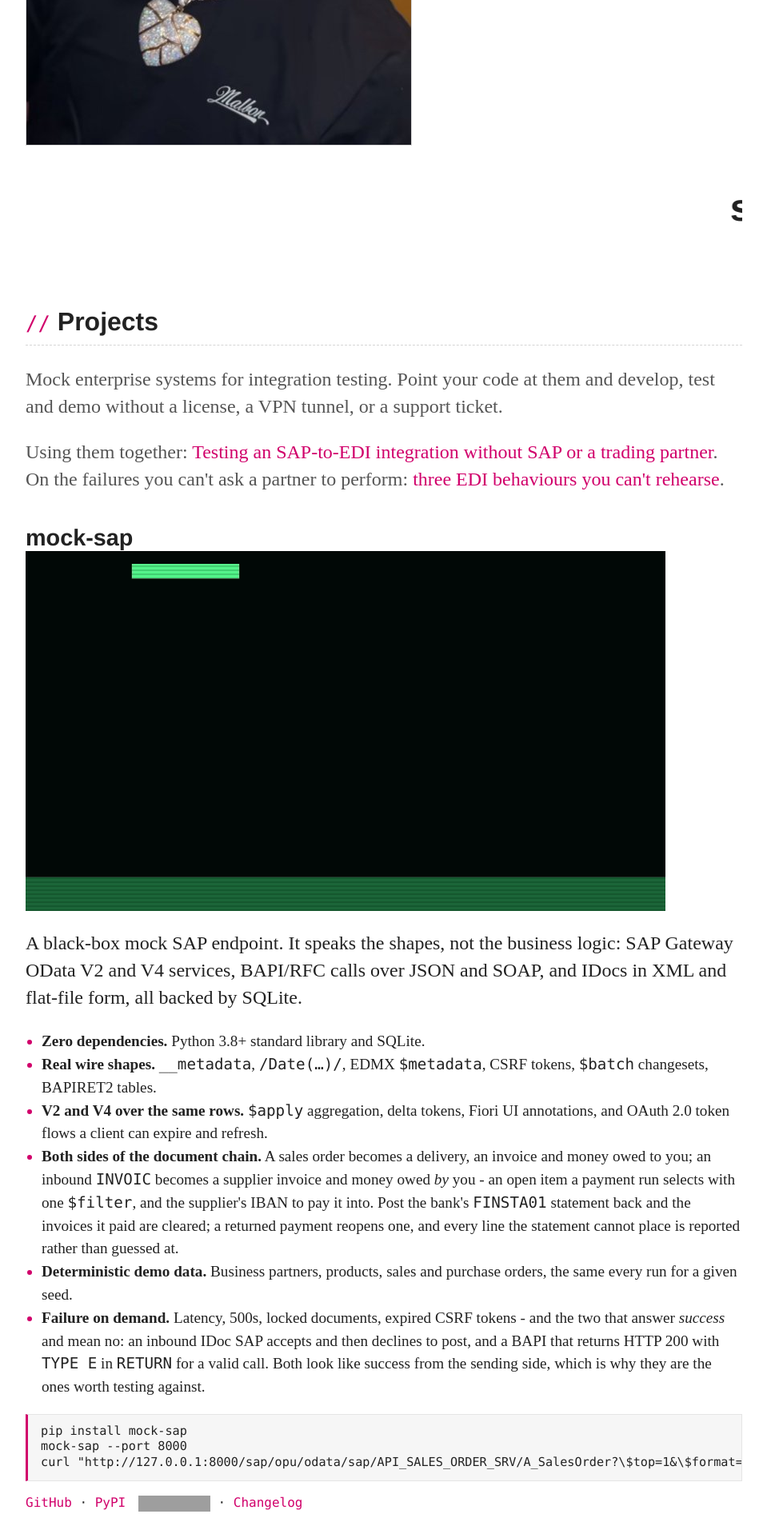
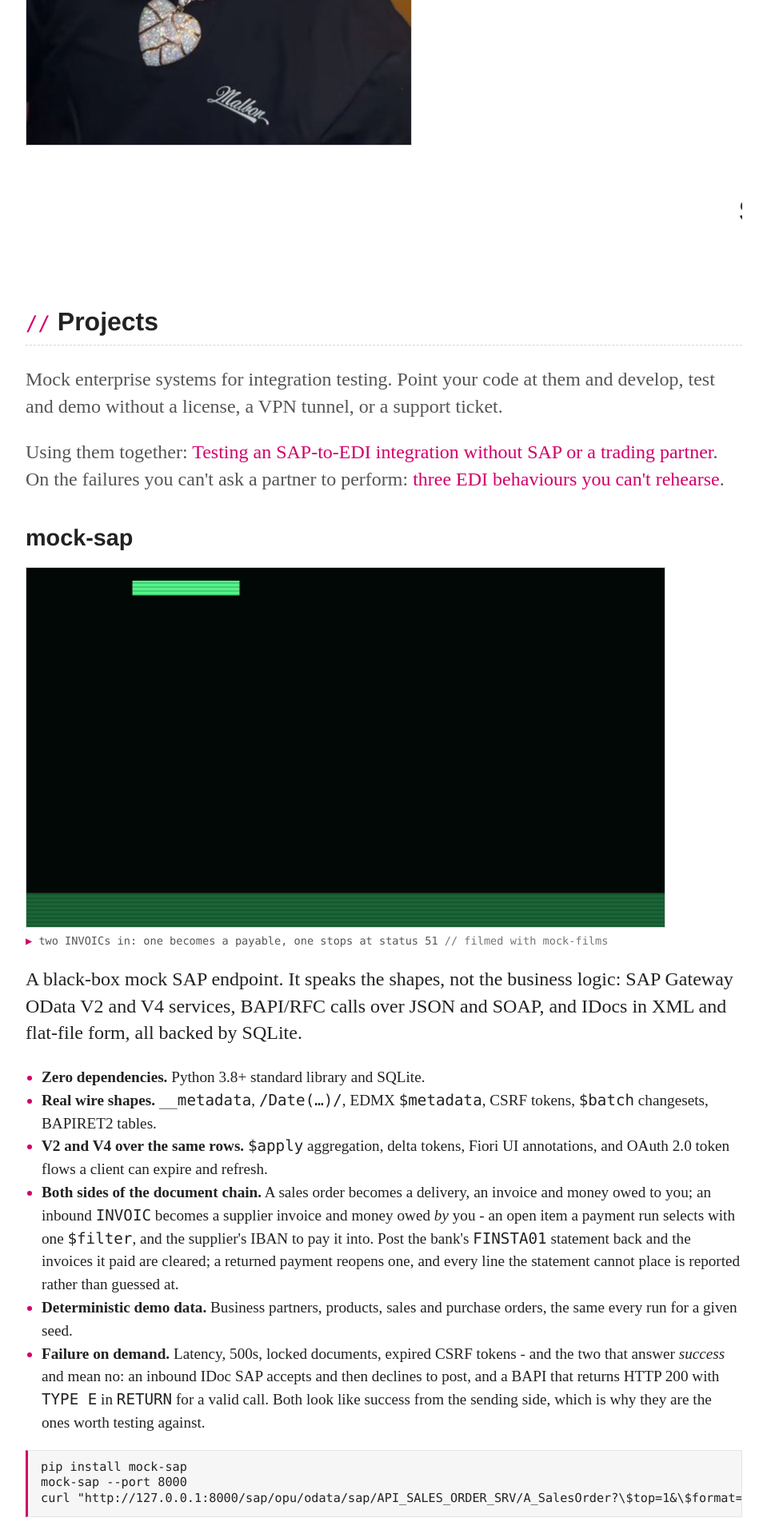
Before and after one commit to rseufert/rseufert.github.io, a Jekyll site: the page built from index.html, in a window 1280 px wide. Shown: the part 593-2506 px from the top of the page at 80% size, without its empty margins (160-1119 px from the left). Built offline with Jekyll 4.4.1, drawn with Linux system fonts in a browser that asks for light colours; some of the changed text lies outside the part shown; grey boxes are pictures that could not be loaded.

Commit message:
Fit the mock-films GIFs to the column, caption them, and give them still frames
The GIFs are 800 wide and nothing scaled them: on a phone the whole page
scrolled sideways to 816px, and on a laptop they ran 83px past the column.
Each is now a captioned figure that scales to the column, framed like the
photo, with width and height so the page does not jump while they load,
alt text that says what each exchange shows, and lazy loading below the
first card. A visitor who asked for less motion gets each film's final
frame instead, through <picture>; the stills are lossless, from the GIF's
own palette. align=center goes: it is not a value img takes.

Co-Authored-By: Claude Opus 5.5 <noreply@anthropic.com>
Claude-Session: https://claude.ai/code/session_015RDTBgG3oYVSZTAaz1gNwq

```diff
--- a/css/main.css
+++ b/css/main.css
@@ -195,6 +195,37 @@ ul.posts .date {
     margin-left: 6px;
 }
 
+/* Films: a real exchange with a mock, recorded by mock-films. Scaled to the
+   column (they are 800 wide and the column is not, on a phone or a laptop),
+   framed like the photo, and captioned like a terminal. A visitor who asked
+   for less motion gets the final frame instead, via <picture>. */
+.project .film {
+    margin: 20px 0;
+}
+.project .film img {
+    display: block;
+    max-width: 100%;
+    height: auto;
+    box-sizing: border-box;   /* the border inside the 100%, not beside it */
+    border: 1px solid var(--rule);
+}
+.project .film figcaption {
+    font-family: var(--mono);
+    font-size: 0.85em;
+    color: var(--soft);
+    margin-top: 8px;
+}
+.project .film figcaption::before {
+    content: "\25B6  ";    /* a play mark, in the accent */
+    color: var(--accent);
+}
+.project .film figcaption span {
+    color: var(--faint);
+}
+.project .film figcaption span::before {
+    content: "// ";
+}
+
 /* Code blocks: a terminal pane, the accent down its left edge. */
 .project pre, .post pre {
     background: var(--code-bg);
--- a/index.html
+++ b/index.html
@@ -18,7 +18,13 @@ title: Rick Seufert
 
 	<div class="project">
 		<h3><a href="https://github.com/rseufert/mock-sap">mock-sap</a></h3>
-		<img src="/blog/sap_invoices.gif" align=center />
+		<figure class="film">
+			<picture>
+				<source media="(prefers-reduced-motion: reduce)" srcset="/blog/sap_invoices.png">
+				<img src="/blog/sap_invoices.gif" width="800" height="450" alt="Animated sequence diagram: a client system sends two INVOIC IDocs to mock-sap. SUP-2026-0001 posts as supplier invoice 5100000001, payable EUR 1190.00. SUP-2026-0002 fails with status 51: posting period 10 2026 is not open.">
+			</picture>
+			<figcaption>two INVOICs in: one becomes a payable, one stops at status 51 <span>filmed with mock-films</span></figcaption>
+		</figure>
 		<p>A black-box mock SAP endpoint. It speaks the shapes, not the business logic: SAP Gateway OData V2 and V4 services, BAPI/RFC calls over JSON and SOAP, and IDocs in XML and flat-file form, all backed by SQLite.</p>
 		<ul class="features">
 			<li><strong>Zero dependencies.</strong> Python 3.8+ standard library and SQLite.</li>
@@ -36,7 +42,13 @@ curl "http://127.0.0.1:8000/sap/opu/odata/sap/API_SALES_ORDER_SRV/A_SalesOrder?\
 
 	<div class="project">
 		<h3><a href="https://github.com/rseufert/mock-edi">mock-edi</a></h3>
-		<img src="/blog/edi_overshipped.gif" align=center />
+		<figure class="film">
+			<picture>
+				<source media="(prefers-reduced-motion: reduce)" srcset="/blog/edi_overshipped.png">
+				<img src="/blog/edi_overshipped.gif" width="800" height="450" loading="lazy" alt="Animated sequence diagram: Mock EDI, as the buyer, sends an 850 purchase order to NORTHWIND. The seller answers with an 855, then an 856 that ships 130 against 100 confirmed and ordered, then an 810 invoice, each acknowledged with a 997.">
+			</picture>
+			<figcaption>an 850 out, and a seller who ships 130 of the 100 it confirmed <span>filmed with mock-films</span></figcaption>
+		</figure>
 		<p>A mock EDI trading partner. Not an EDI library or an AS2 server, but the thing on the other end. Send it an 850 and it answers with a 997, an 855, an 856 and an 810. Send it EDIFACT <code>ORDERS</code> and you get <code>CONTRL</code>, <code>ORDRSP</code>, <code>DESADV</code> and <code>INVOIC</code>.</p>
 <pre><code>   you ──850──▶  mock-edi
        ◀──997──  the syntax parsed
@@ -60,7 +72,13 @@ curl -X POST --data-binary @order.edi http://127.0.0.1:8080/edi</code></pre>
 
 	<div class="project">
 		<h3><a href="https://github.com/rseufert/mock-bank">mock-bank</a></h3>
-		<img src="/blog/bank_four_payments.gif" align=center />
+		<figure class="film">
+			<picture>
+				<source media="(prefers-reduced-motion: reduce)" srcset="/blog/bank_four_payments.png">
+				<img src="/blog/bank_four_payments.gif" width="800" height="450" loading="lazy" alt="Animated sequence diagram: ACME sends a pain.001 with four payments to mock-bank. The pain.002 rejects two, AC04 for a closed account and RC01 for a bank that does not resolve. The other two are booked, followed by a camt.054 with two debits and a camt.053 closing at 108750.00.">
+			</picture>
+			<figcaption>four payments in: two rejected by name, two booked, and a statement that closes <span>filmed with mock-films</span></figcaption>
+		</figure>
 		<p>A mock bank that speaks ISO 20022 and NACHA, over HTTP and over a drop folder, so you can test a payment integration without a bank, a test IBAN, or six weeks of onboarding. It is not a ledger and not a payment provider: it holds four accounts, moves balances in minor units, and refuses by name anything it does not implement.</p>
 <pre><code>   you ──pain.001──▶  mock-bank
        ◀──pain.002──  2 accepted, 2 rejected (AC04, RC01)
```
Also changed, not shown: blog/bank_four_payments.png (added), blog/edi_overshipped.png (added), blog/sap_invoices.png (added).
